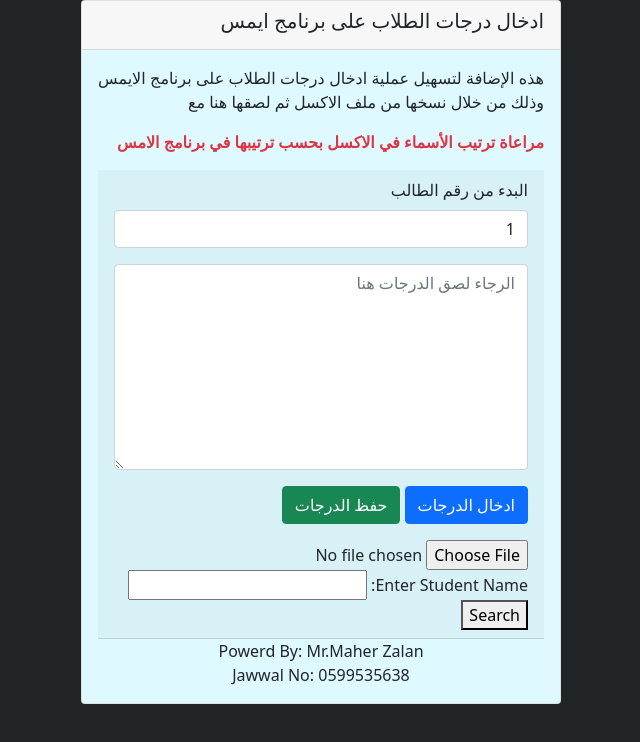
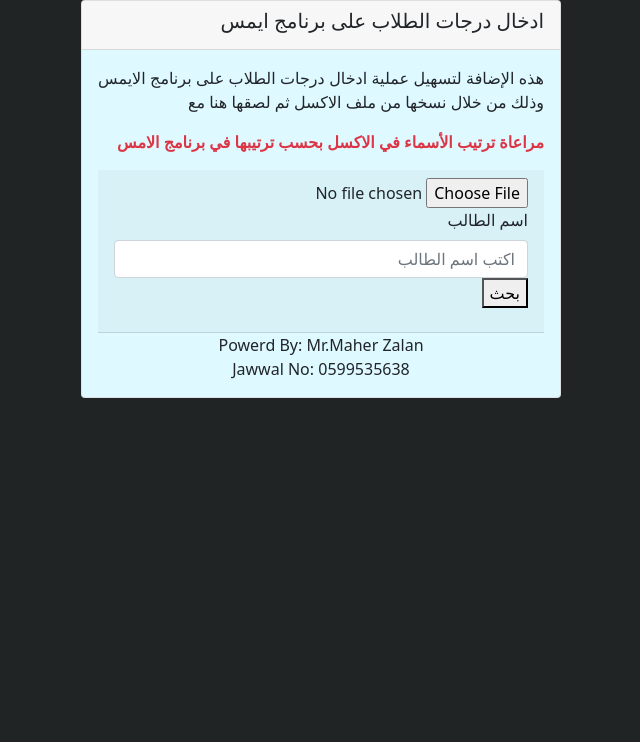
Before and after one commit to maherzalan/maherzalan, a plain HTML site: page index.html in a window 1280 px wide. Shown: the whole page, without its empty margins (319-959 px from the left). Drawn offline with nearby package versions, Linux system fonts and the light colour scheme.

Commit message:
Add files via upload

```diff
--- a/index.html
+++ b/index.html
@@ -1,5 +1,6 @@
 <!doctype html>
 <html lang="ar" dir="rtl">
+
 <head>
   <!-- Required meta tags -->
   <meta charset="utf-8">
@@ -10,40 +11,34 @@
   <!-- Bootstrap CSS -->
   <!-- Bootstrap CSS -->
   <!--<link href="https://cdn.jsdelivr.net/npm/bootstrap@5.0.2/dist/css/bootstrap.min.css" rel="stylesheet" integrity="sha384-EVSTQN3/azprG1Anm3QDgpJLIm9Nao0Yz1ztcQTwFspd3yD65VohhpuuCOmLASjC" crossorigin="anonymous">-->
-	<link rel="stylesheet" href="https://cdn.jsdelivr.net/npm/bootstrap@5.0.2/dist/css/bootstrap.rtl.min.css" integrity="sha384-gXt9imSW0VcJVHezoNQsP+TNrjYXoGcrqBZJpry9zJt8PCQjobwmhMGaDHTASo9N" crossorigin="anonymous">
+  <link rel="stylesheet" href="https://cdn.jsdelivr.net/npm/bootstrap@5.0.2/dist/css/bootstrap.rtl.min.css"
+    integrity="sha384-gXt9imSW0VcJVHezoNQsP+TNrjYXoGcrqBZJpry9zJt8PCQjobwmhMGaDHTASo9N" crossorigin="anonymous">
 
   <title>Unrwa Input Marks </title>
 </head>
-  <body style=" background: #212424;" >
+
+<body style=" background: #212424;">
   <div class="card" style="width: 30rem; margin: 0 auto;">
     <div class="card-header">
       <h5 class="card-title">ادخال درجات الطلاب على برنامج ايمس</h5>
     </div>
     <div class="card-body" style="   background: #00ccff21;">
 
-    <p class="card-text" style="text-align: justify;">هذه الإضافة لتسهيل عملية ادخال درجات الطلاب  على برنامج الايمس وذلك من خلال نسخها من ملف الاكسل ثم لصقها هنا مع <p class="fw-bold text-danger">مراعاة ترتيب الأسماء في الاكسل بحسب ترتيبها في برنامج الامس</p></p>
+      <p class="card-text" style="text-align: justify;">هذه الإضافة لتسهيل عملية ادخال درجات الطلاب على برنامج الايمس
+        وذلك من خلال نسخها من ملف الاكسل ثم لصقها هنا مع
+      <p class="fw-bold text-danger">مراعاة ترتيب الأسماء في الاكسل بحسب ترتيبها في برنامج الامس</p>
+      </p>
       <div class="card-header">
+
         <div class="mb-3">
-		  <label for="from" class="form-label">البدء من رقم الطالب</label>
-		  <input type="number" class="form-control" id="from" placeholder="1" value="1" style=" direction: rtl;">
-		</div>
-		<div class="mb-3">
-		<div class="form">
-			<textarea class="form-control" rows="8" placeholder="الرجاء لصق الدرجات هنا" id="list" ></textarea>
-		</div>
-		</div>
-<div class="mb-3">
-		<button class="btn btn-primary waves-effect"  id="start" >ادخال الدرجات</button>
-		<button class="btn btn-success waves-effect"  id="save" >حفظ الدرجات</button>
-		</div>
-
           <input type="file" id="excelFile" accept=".xlsx,.xls" />
           <div id="tableContainer"></div>
+          <label for="studentName" class="form-label">اسم الطالب</label>
+          <input class="form-control" id="studentName" placeholder="اكتب اسم الطالب" style=" direction: rtl;">
 
-    <label for="studentName">Enter Student Name: </label>
-    <input type="text" id="studentName" />
-    <button id="searchButton">Search</button>
+          <button id="searchButton btn btn-primary waves-effect">بحث</button>
           <div id="studentData"></div>
+        </div>
       </div>
       <div class="mb-0" style="text-align:center">
 
@@ -51,7 +46,7 @@
       </div>
       <div class="mb-0" style="text-align:center">
 
-  Jawwal No:  0599535638
+        Jawwal No: 0599535638
       </div>
     </div>
   </div>
@@ -93,4 +88,5 @@
     document.getElementById('searchButton').addEventListener('click', fetchStudentData);
   </script>
 </body>
+
 </html>
```
Lines whose indentation alone changed are shown as unchanged.
